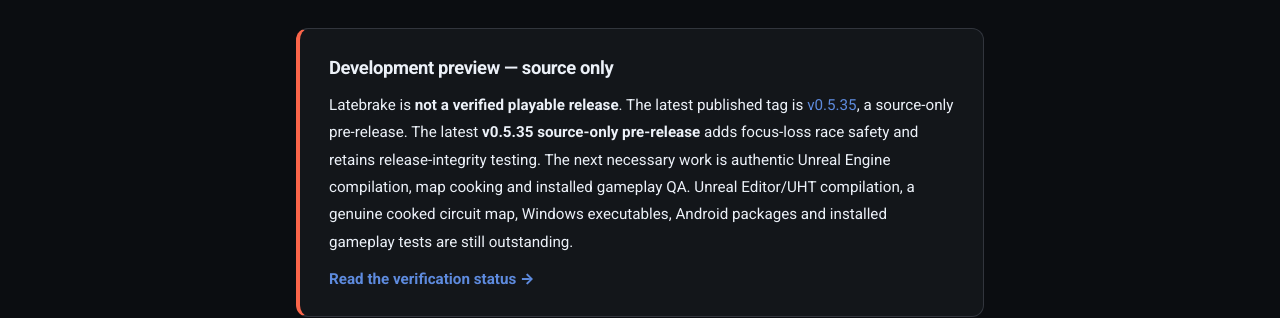
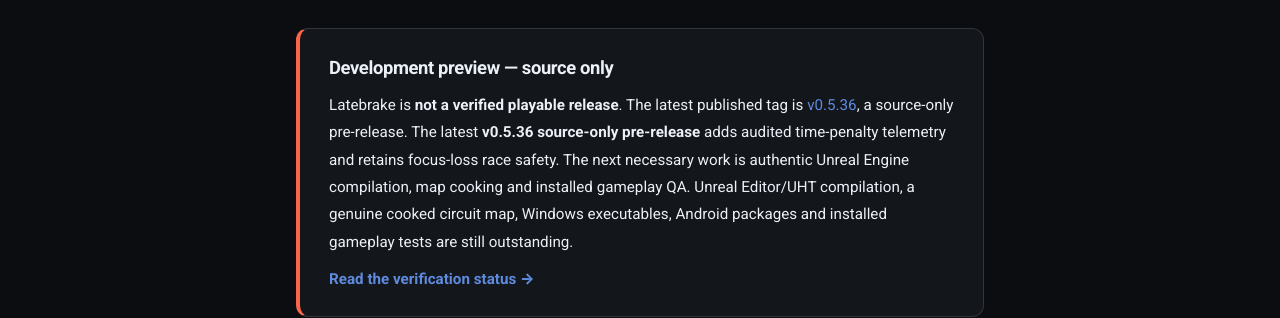
Before and after one commit to sanskarIN/latebrake, an MkDocs documentation site: the page built from docs/index.md, in a window 1280 px wide and 900 px high, scrolled down 702 px. Shown: the part 164-482 px from the top of the window. Built offline with MkDocs 1.6.1 and Material for MkDocs 9.7.7, drawn with Linux system fonts in a browser that asks for light colours; comment, search, counter and statistics services are not loaded.

Commit message:
docs(site): update current preview without playable claims
Co-authored-by: Sanskar <sanskarin@outlook.in>

```diff
--- a/docs/index.md
+++ b/docs/index.md
@@ -16,7 +16,7 @@
 
 <div class="lb-status-panel" role="status">
   <div class="lb-status-title">Development preview — source only</div>
-  <p>Latebrake is <strong>not a verified playable release</strong>. The latest published tag is <a href="https://github.com/sanskarIN/latebrake/releases/tag/v0.5.35">v0.5.35</a>, a source-only pre-release. The latest <strong>v0.5.35 source-only pre-release</strong> adds focus-loss race safety and retains release-integrity testing. The next necessary work is authentic Unreal Engine compilation, map cooking and installed gameplay QA. Unreal Editor/UHT compilation, a genuine cooked circuit map, Windows executables, Android packages and installed gameplay tests are still outstanding.</p>
+  <p>Latebrake is <strong>not a verified playable release</strong>. The latest published tag is <a href="https://github.com/sanskarIN/latebrake/releases/tag/v0.5.36">v0.5.36</a>, a source-only pre-release. The latest <strong>v0.5.36 source-only pre-release</strong> adds audited time-penalty telemetry and retains focus-loss race safety. The next necessary work is authentic Unreal Engine compilation, map cooking and installed gameplay QA. Unreal Editor/UHT compilation, a genuine cooked circuit map, Windows executables, Android packages and installed gameplay tests are still outstanding.</p>
   <a href="development-status/">Read the verification status →</a>
 </div>
 
```
